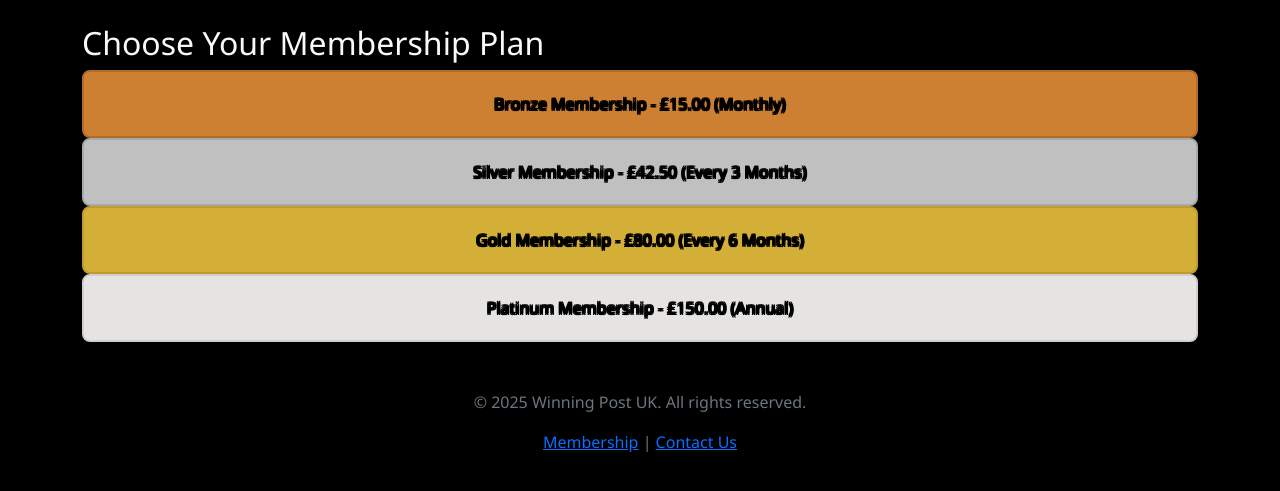
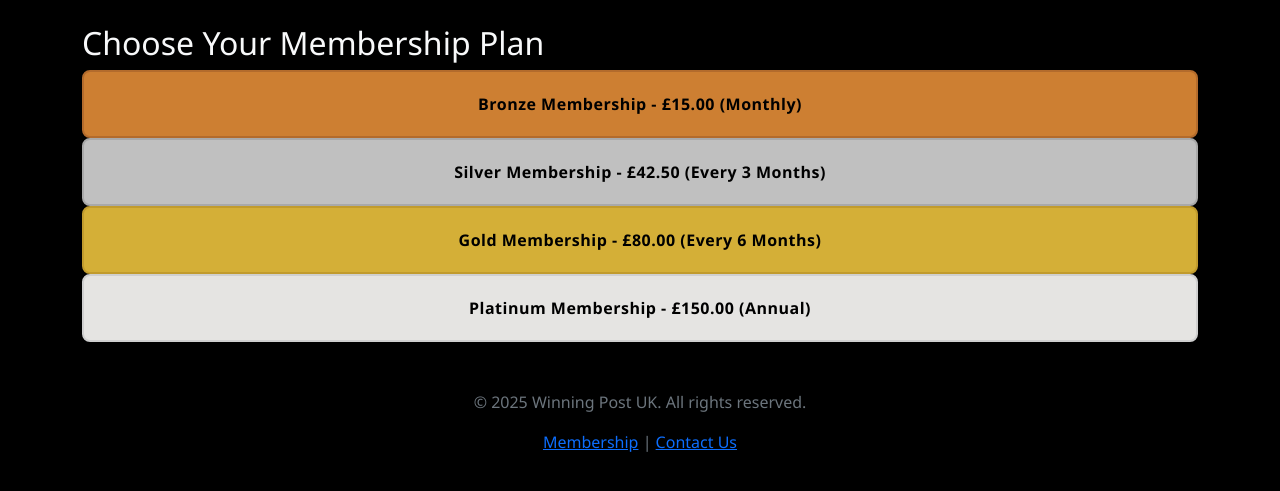
Before and after one commit to winningpostuk/winningpostuk, a Django app: page /membership/ in a window 1280 px wide. Shown: the part 145-636 px from the top of the page. Run offline with Django 5.2, Linux system fonts and the light colour scheme.

Commit message:
Fix membership box text blur by removing text shadow

```diff
--- a/static/css/style.css
+++ b/static/css/style.css
@@ -441,3 +441,15 @@ div.text-center a.filter-link:visited {
     transform: translateY(-3px);
     box-shadow: 0 4px 12px rgba(255, 215, 0, 0.3);
 }
+
+/* Remove shadow on membership text to prevent blur */
+.membership-box,
+.membership-box * {
+    text-shadow: none !important;
+}
+
+
+.membership-box {
+    font-weight: 700;
+    letter-spacing: 0.5px;
+}
```
